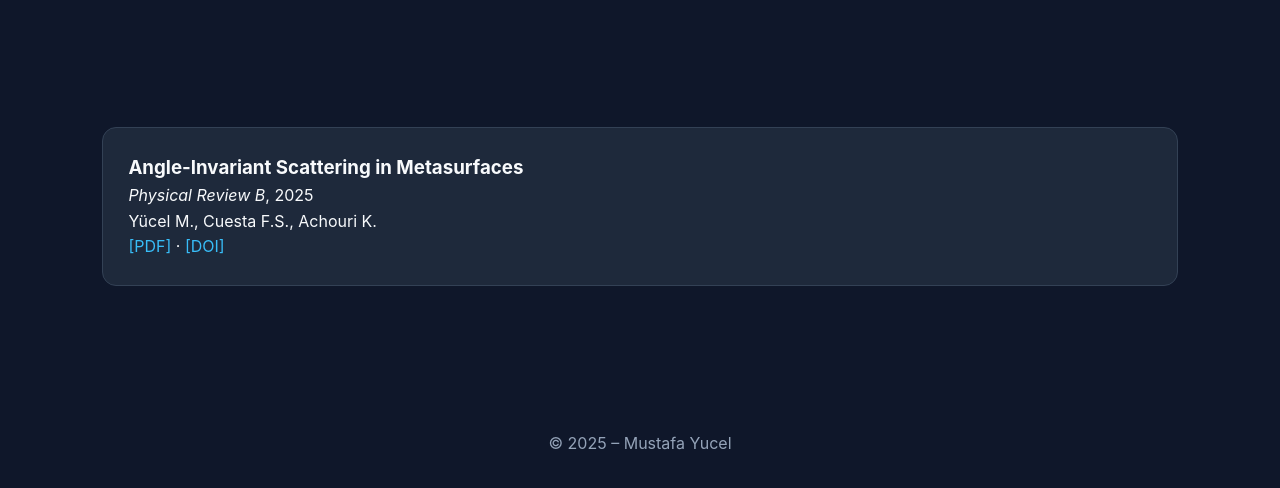
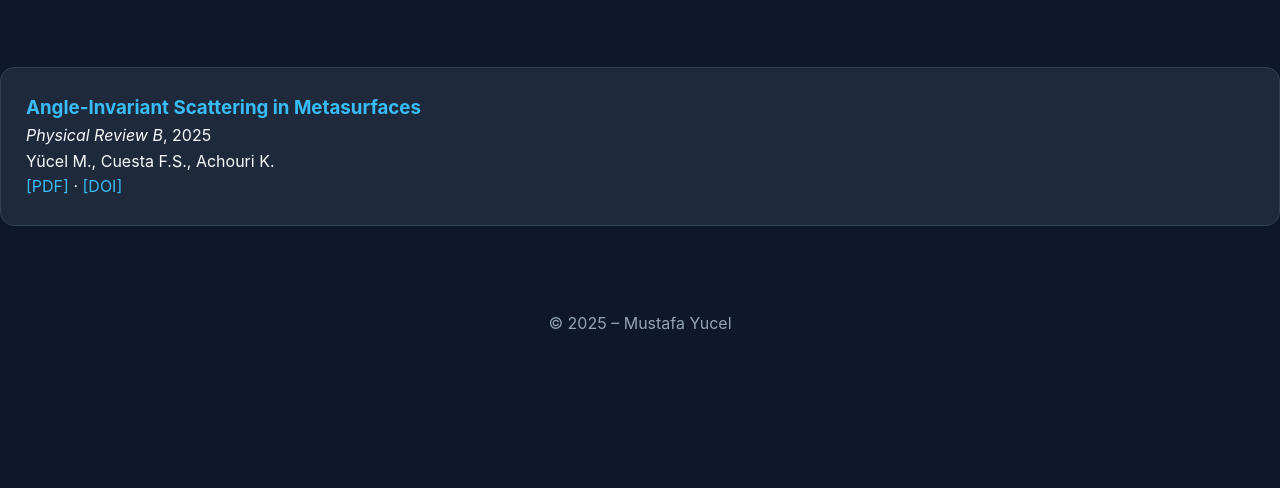
Before and after one commit to mustafa-yucel-dev/mustafa-yucel-dev.github.io, a plain HTML site: page publications.html in a window 1280 px wide. Shown: the part 132-620 px from the top of the page. Drawn offline with Linux system fonts and the light colour scheme.

Commit message:
Update publications.html

```diff
--- a/publications.html
+++ b/publications.html
@@ -19,14 +19,17 @@
   <h1>Publications</h1>
 </header>
 
-<section>
-  <div class="card">
-    <h3>Angle-Invariant Scattering in Metasurfaces</h3>
-    <p><i>Physical Review B</i>, 2025</p>
-    <p>Yücel M., Cuesta F.S., Achouri K.</p>
-    <a href="#">[PDF]</a> · <a href="#">[DOI]</a>
-  </div>
-</section>
+<div class="card">
+  <h3>
+    <a href="https://journals.aps.org/prb/abstract/10.1103/q4wc-64kl" target="_blank">
+      Angle-Invariant Scattering in Metasurfaces
+    </a>
+  </h3>
+  <p><i>Physical Review B</i>, 2025</p>
+  <p>Yücel M., Cuesta F.S., Achouri K.</p>
+  <a href="#">[PDF]</a> · <a href="#">[DOI]</a>
+</div>
+
 
 <footer>
   <p>© 2025 – Mustafa Yucel</p>
```
